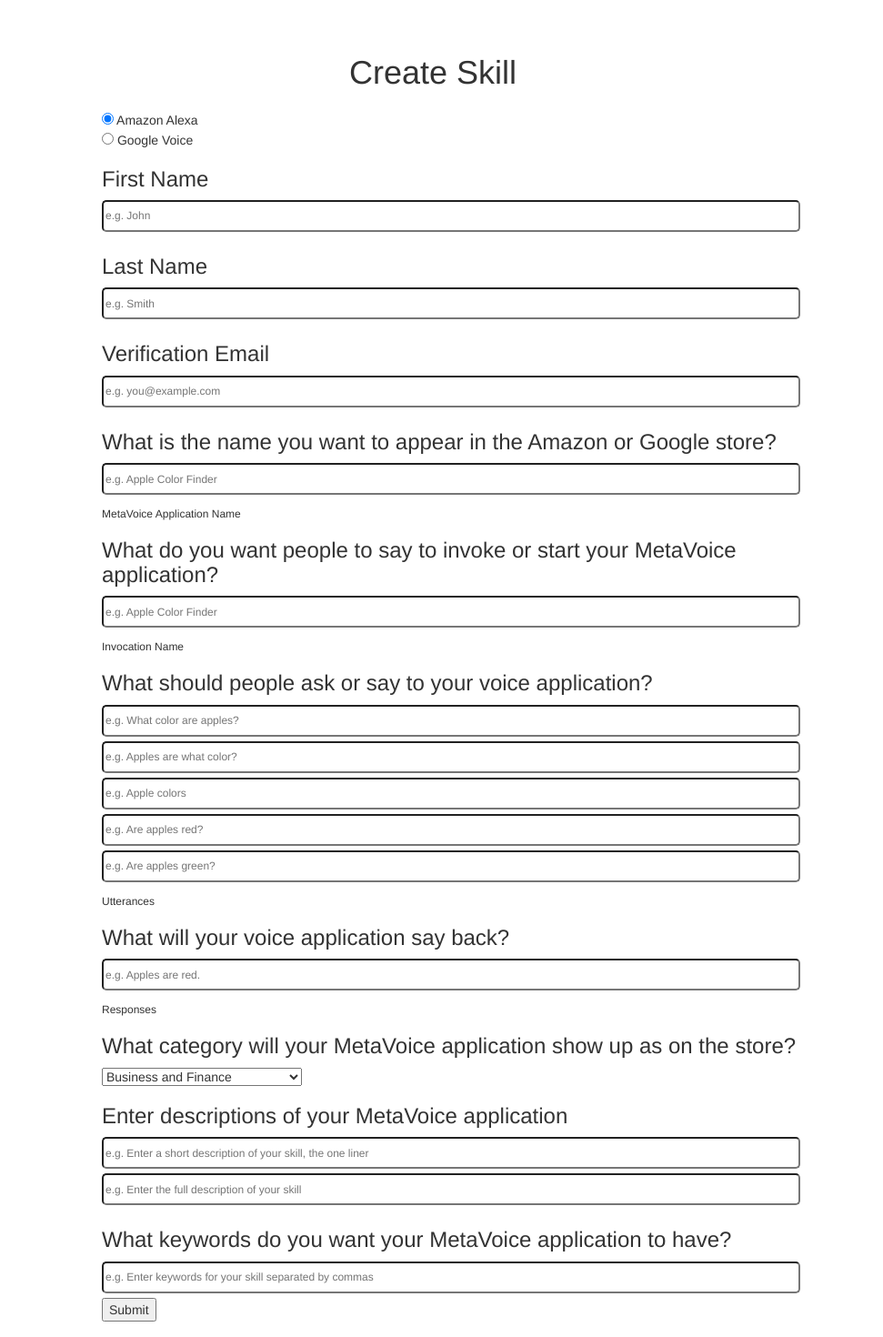
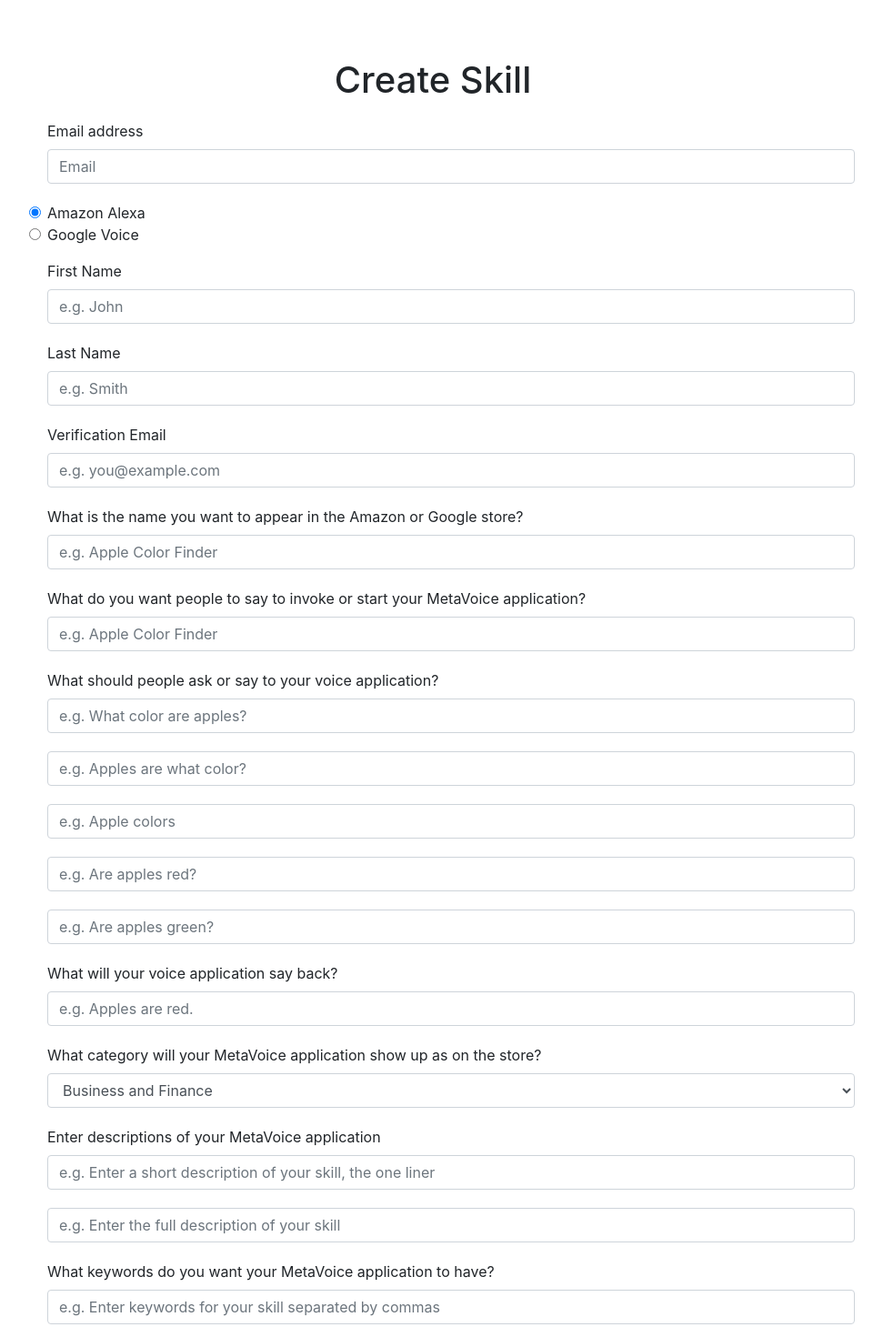
Before and after one commit to KathLevi/SE_Website, a React (Create React App) app: page /createSkill in a window 1280 px wide. Shown: the part 80-1550 px from the top of the page at 91% size, without its empty margins (164-1135 px from the left). Built offline with nearby package versions, Linux system fonts and the light colour scheme.

Commit message:
Update create skill form

```diff
--- a/src/App.css
+++ b/src/App.css
@@ -14,6 +14,9 @@ html {
 body {
   margin: 0;
   padding: 0 0 100px;
+  font-family: "Helvetica Neue", Helvetica, Arial, sans-serif;
+  font-size: 14px;
+  line-height: 1.42857143;
 }
 
 .pageHeader {
@@ -225,15 +228,8 @@ body {
   margin: 20px;
 }
 .newSkillForm form {
-  width: 60%;
+  width: 80%;
   margin: auto;
-}
-.newSkillForm input[type="text"] {
-  width: 100%;
-  height: 35px;
-  border-radius: 5px;
-  margin-bottom: 5px;
-  font-size: 12px;
 }
 
 /*
@@ -300,22 +296,6 @@ body {
 .form-line {
   border-right: 1px solid #b29999;
 }
-.form-group {
-  margin-top: 10px;
-}
-label {
-  font-size: 1.3em;
-  line-height: 1em;
-  font-weight: normal;
-}
-.form-control {
-  font-size: 1.3em;
-  color: #080808;
-}
-.submit {
-  float: right;
-  width: 150px;
-}
 
 /*
  * FOOTER
--- a/src/components/createSkill.js
+++ b/src/components/createSkill.js
@@ -5,6 +5,7 @@ class CreateSkill extends React.Component {
   constructor() {
     super();
     this.state = {
+      platform: "amazon",
       email: "",
       fName: "",
       lName: "",
@@ -77,121 +78,158 @@ class CreateSkill extends React.Component {
 
   render() {
     return (
-      <div>
+      <div className="container">
         <h1 className="pageHeader">Create Skill</h1>
         <div className="newSkillForm">
           <form onSubmit={this.submitForm}>
+            <div className="form-group">
+              {" "}
+              <label htmlFor="exampleInputEmail1">Email address</label>{" "}
               <input
+                type="email"
+                className="form-control"
+                id="exampleInputEmail1"
+                placeholder="Email"
+              />{" "}
+            </div>
+            <div className="form-group">
+              <div className="radio">
+                <label className="form-check-label">
+                  <input
+                    className="form-check-input"
                     type="radio"
                     name="platform"
                     value="amazon"
-              checked="true"
+                    checked={this.state.platform === "amazon"}
                     onChange={this.handleInputChange}
                   />
-            {" Amazon Alexa"}
-            <br />
+                  Amazon Alexa
+                </label>
+              </div>
+              <div className="radio">
+                <label className="form-check-label">
                   <input
+                    className="form-check-input"
                     type="radio"
                     name="platform"
                     value="google"
+                    checked={this.state.platform === "google"}
                     onChange={this.handleInputChange}
                   />
-            {" Google Voice"}
-            <br />
-
-            <h3 className="lblBig">First Name</h3>
+                  Google Voice
+                </label>
+              </div>
+            </div>
+            <div className="form-group">
+              <label>First Name</label>
               <input
+                className="form-control"
                 type="text"
                 name="fName"
                 placeholder="e.g. John"
                 onChange={this.handleInputChange}
               />
-            <h3 className="lblBig">Last Name</h3>
+              <label>Last Name</label>
               <input
+                className="form-control"
                 type="text"
                 name="lName"
                 placeholder="e.g. Smith"
                 onChange={this.handleInputChange}
               />
-            <h3 className="lblBig">Verification Email</h3>
+            </div>
+            <div className="form-group">
+              <label className="lblBig">Verification Email</label>
               <input
+                className="form-control"
                 type="text"
                 name="email"
                 placeholder="e.g. you@example.com"
                 onChange={this.handleInputChange}
               />
-
-            <h3 className="lblBig">
-              What is the name you want to appear in the Amazon or Google store?
-            </h3>
+            </div>
+            <div className="form-group">
+              <label className="lblBig">
+                What is the name you want to appear in the Amazon or Google
+                store?
+              </label>
               <input
+                className="form-control"
                 type="text"
                 name="skillName"
                 placeholder="e.g. Apple Color Finder"
                 onChange={this.handleInputChange}
               />
-            <h6 className="lblSmall">MetaVoice Application Name</h6>
-            <h3 className="lblBig">
+            </div>
+            <label className="lblBig">
               What do you want people to say to invoke or start your MetaVoice
               application?
-            </h3>
+            </label>
             <input
+              className="form-control"
               type="text"
               name="invocation"
               placeholder="e.g. Apple Color Finder"
               onChange={this.handleInputChange}
             />
-            <h6 className="lblSmall">Invocation Name</h6>
-            <h3 className="lblBig">
+            <label className="lblBig">
               What should people ask or say to your voice application?
-            </h3>
+            </label>
             <input
+              className="form-control"
               type="text"
               name="utterance1"
               placeholder="e.g. What color are apples?"
               onChange={this.handleInputChange}
             />
             <input
+              className="form-control"
               type="text"
               name="utterance2"
               placeholder="e.g. Apples are what color?"
               onChange={this.handleInputChange}
             />
             <input
+              className="form-control"
               type="text"
               name="utterance3"
               placeholder="e.g. Apple colors"
               onChange={this.handleInputChange}
             />
             <input
+              className="form-control"
               type="text"
               name="utterance4"
               placeholder="e.g. Are apples red?"
               onChange={this.handleInputChange}
             />
             <input
+              className="form-control"
               type="text"
               name="utterance5"
               placeholder="e.g. Are apples green?"
               onChange={this.handleInputChange}
             />
-            <h6 className="lblSmall">Utterances</h6>
-            <h3 className="lblBig">
+            <label className="lblBig">
               What will your voice application say back?
-            </h3>
+            </label>
             <input
+              className="form-control"
               type="text"
               name="response"
               placeholder="e.g. Apples are red."
               onChange={this.handleInputChange}
             />
-            <h6 className="lblSmall">Responses</h6>
 
-            <h3 className="lblBig">
+            <label className="lblBig">
               What category will your MetaVoice application show up as on the
               store?
-            </h3>
-            <select name="category" onChange={this.handleInputChange}>
+            </label>
+            <select
+              className="form-control"
+              name="category"
+              onChange={this.handleInputChange}
+            >
               <option value="Business & Finance">Business and Finance</option>
               <option value="Connected Car">Connected Car</option>
               <option value="Education and Refference">
@@ -219,32 +257,37 @@ class CreateSkill extends React.Component {
               </option>
               <option value="Utilities">Utilities</option>
             </select>
-            <h3 className="lblBig">
+            <label className="lblBig">
               Enter descriptions of your MetaVoice application
-            </h3>
+            </label>
             <input
+              className="form-control"
               type="text"
               name="skillDescShort"
               placeholder="e.g. Enter a short description of your skill, the one liner"
               onChange={this.handleInputChange}
             />
             <input
+              className="form-control"
               type="text"
               name="skillDescLong"
               placeholder="e.g. Enter the full description of your skill"
               onChange={this.handleInputChange}
             />
-            <h3 className="lblBig">
+            <label className="lblBig">
               What keywords do you want your MetaVoice application to have?
-            </h3>
+            </label>
             <input
+              className="form-control"
               type="text"
               name="keywords"
               placeholder="e.g. Enter keywords for your skill separated by commas"
               onChange={this.handleInputChange}
             />
 
-            <button type="submit">Submit</button>
+            <button className="btn btn-primary" type="submit">
+              Submit
+            </button>
           </form>
         </div>
       </div>
--- a/src/index.js
+++ b/src/index.js
@@ -3,7 +3,6 @@ import ReactDOM from "react-dom";
 import App from "./App";
 import { BrowserRouter } from "react-router-dom";
 import "bootstrap/dist/css/bootstrap.css";
-import "bootstrap/dist/css/bootstrap-theme.css";
 
 ReactDOM.render(
   <BrowserRouter>
```
Also changed, not shown: package.json (+5 -4 lines), 1 other file (tests, documents, lock files or other folders). Lines whose indentation alone changed are shown as unchanged.
